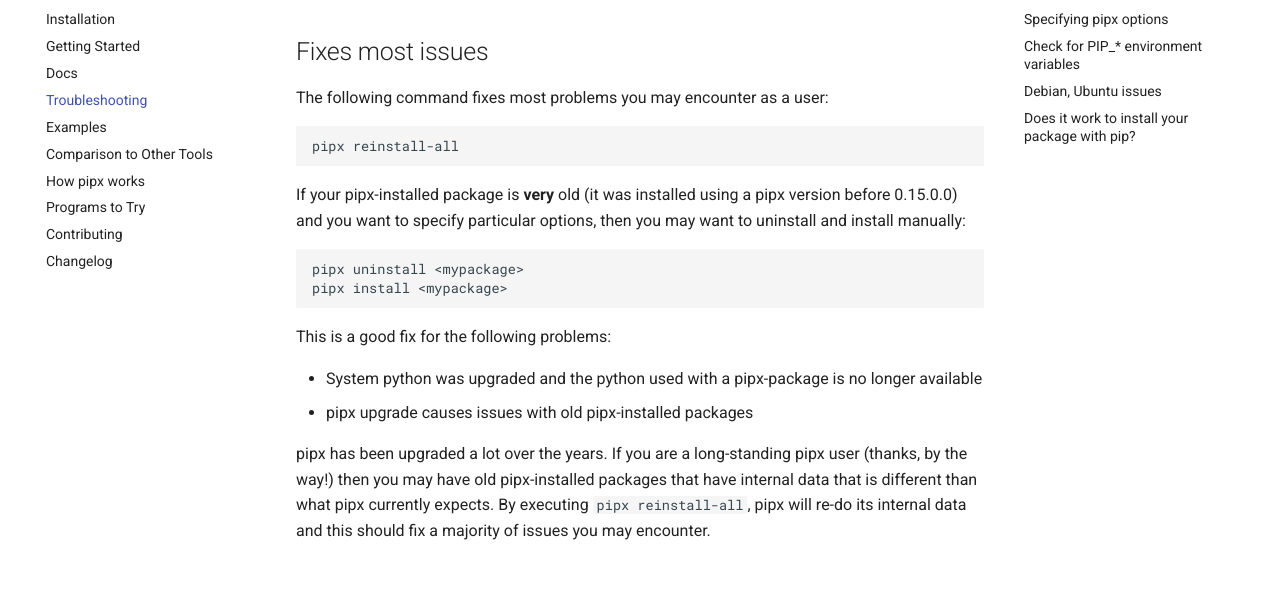
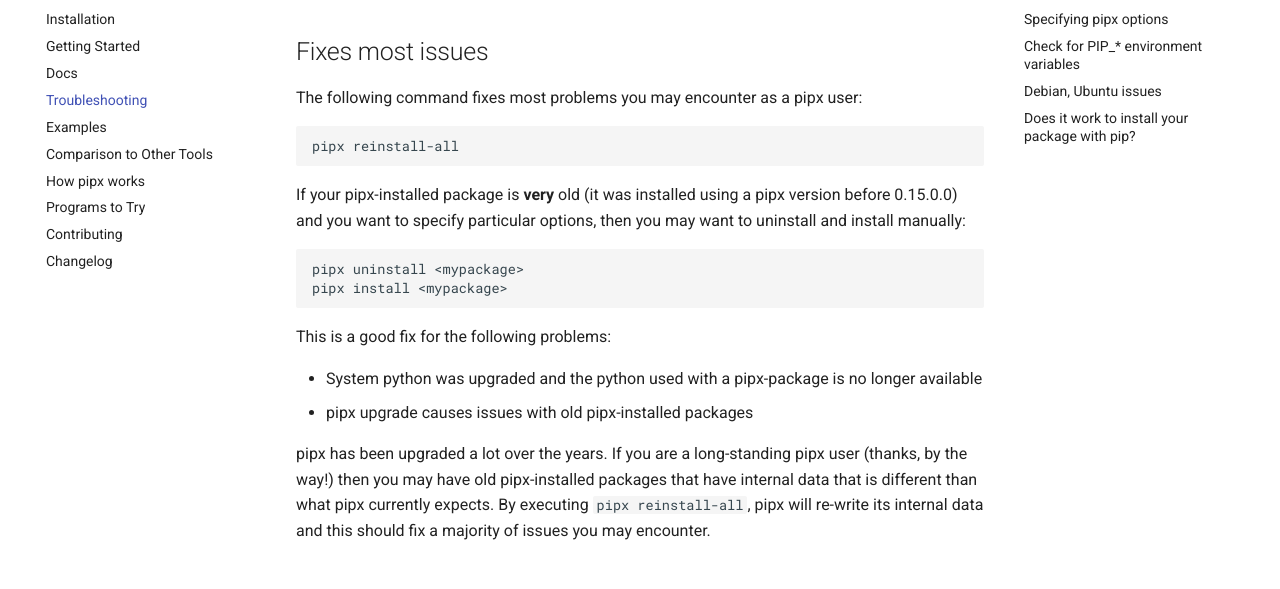
Before and after one commit to pypa/pipx, an MkDocs documentation site: the page built from docs/troubleshooting.md, in a window 1280 px wide and 900 px high. Shown: the part 146-735 px from the top of the window. Built offline with MkDocs 1.6.1 and Material for MkDocs 9.7.7, drawn with Linux system fonts in a browser that asks for light colours; comment, search, counter and statistics services are not loaded; some of the changed text lies outside the part shown.

Commit message:
Clarify wording.

````diff
--- a/docs/troubleshooting.md
+++ b/docs/troubleshooting.md
@@ -1,6 +1,6 @@
 ## Fixes most issues
 
-The following command fixes most problems you may encounter as a user:
+The following command fixes most problems you may encounter as a pipx user:
 
 ```
 pipx reinstall-all
@@ -23,7 +23,7 @@
 pipx has been upgraded a lot over the years.  If you are a long-standing pipx
 user (thanks, by the way!) then you may have old pipx-installed packages that
 have internal data that is different than what pipx currently expects.  By
-executing `pipx reinstall-all`, pipx will re-do its internal data and this
+executing `pipx reinstall-all`, pipx will re-write its internal data and this
 should fix a majority of issues you may encounter.
 
 ## Specifying pipx options
````
Also changed, not shown: other parts of docs/troubleshooting.md (+2 -2 lines).
